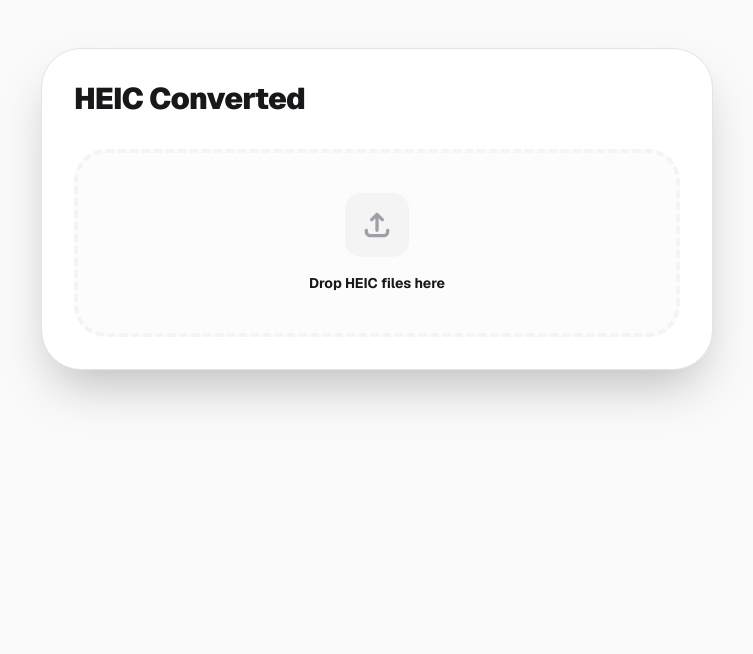
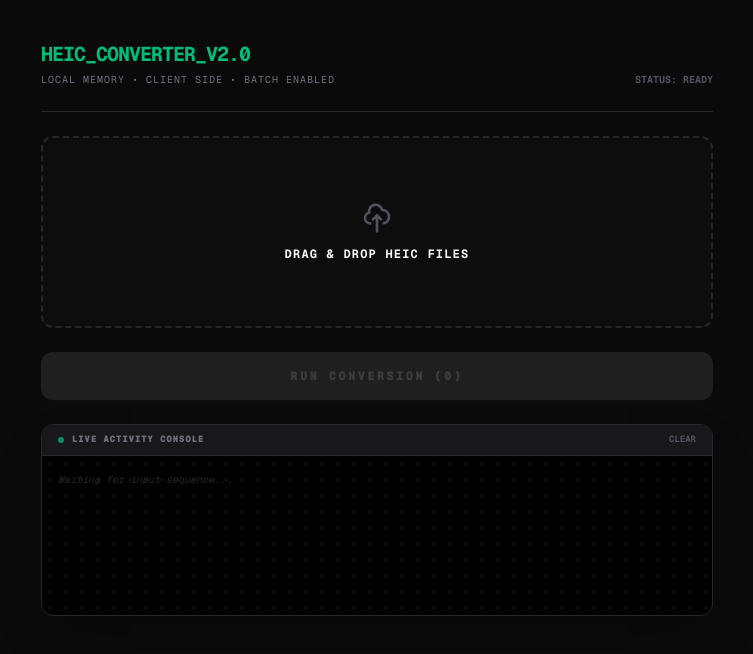
Before and after one commit to theneerajsahani/image-file-converter, a Next.js app: page / in a window 1280 px wide. Shown: the top 654 px of the page, without its empty margins (263-1016 px from the left). Built offline with nearby package versions, Linux system fonts and the light colour scheme.

Commit message:
Add pro activity console and individual file feedback

```diff
--- a/src/app/page.tsx
+++ b/src/app/page.tsx
@@ -1,95 +1,80 @@
 "use client";
 
-import { useState, useCallback, useEffect } from "react";
+import { useState, useCallback, useRef, useEffect } from "react";
 
 interface ConvertedFile {
+  id: string;
   name: string;
   url: string;
   blob: Blob;
-  status: "pending" | "converting" | "done" | "error";
+}
+
+interface LogEntry {
+  id: string;
+  timestamp: string;
+  message: string;
+  type: "info" | "success" | "error" | "process";
 }
 
 export default function Home() {
   const [files, setFiles] = useState<File[]>([]);
   const [isConverting, setIsConverting] = useState(false);
-  const [fileStatuses, setFileStatuses] = useState<Record<string, "pending" | "converting" | "done" | "error">>({});
   const [results, setResults] = useState<ConvertedFile[]>([]);
   const [progress, setProgress] = useState(0);
   const [isDragging, setIsDragging] = useState(false);
-  const [debugLog, setDebugLog] = useState<string[]>([]);
+  const [logs, setLogs] = useState<LogEntry[]>([]);
+  const consoleEndRef = useRef<HTMLDivElement>(null);
 
-  const log = (msg: string) => {
-    console.log(msg);
-    setDebugLog(prev => [...prev.slice(-4), msg]);
+  const addLog = (message: string, type: LogEntry["type"] = "info") => {
+    const newLog: LogEntry = {
+      id: Math.random().toString(36).substr(2, 9),
+      timestamp: new Date().toLocaleTimeString(),
+      message,
+      type
     };
+    setLogs(prev => [...prev.slice(-49), newLog]);
+  };
+
+  useEffect(() => {
+    consoleEndRef.current?.scrollIntoView({ behavior: "smooth" });
+  }, [logs]);
 
   const handleFiles = (selectedFiles: FileList | File[] | null) => {
     if (!selectedFiles) return;
 
     const incoming = Array.from(selectedFiles);
-    log(`Selected ${incoming.length} files`);
-
     const validFiles = incoming
       .filter(f => f.name.toLowerCase().endsWith(".heic"))
       .slice(0, 100);
 
-    log(`Valid HEIC: ${validFiles.length}`);
-
     if (validFiles.length === 0) {
-      alert("Please select .heic files");
+      addLog("No valid .heic files detected", "error");
+      alert("Please drop .heic files only.");
       return;
     }
 
     setFiles(validFiles);
-    const initialStatuses: Record<string, "pending" | "converting" | "done" | "error"> = {};
-    validFiles.forEach(f => initialStatuses[f.name] = "pending");
-    setFileStatuses(initialStatuses);
     setResults([]);
     setProgress(0);
+    addLog(`Loaded ${validFiles.length} files. Ready to convert.`, "success");
   };
-
-  const onDragOver = useCallback((e: React.DragEvent) => {
-    e.preventDefault();
-    e.stopPropagation();
-    setIsDragging(true);
-  }, []);
-
-  const onDragLeave = useCallback((e: React.DragEvent) => {
-    e.preventDefault();
-    e.stopPropagation();
-    setIsDragging(false);
-  }, []);
-
-  const onDrop = useCallback((e: React.DragEvent) => {
-    e.preventDefault();
-    e.stopPropagation();
-    setIsDragging(false);
-    log("Files dropped");
-    if (e.dataTransfer.files && e.dataTransfer.files.length > 0) {
-      handleFiles(e.dataTransfer.files);
-    }
-  }, []);
 
   const convertImages = async () => {
     if (files.length === 0) return;
     setIsConverting(true);
     setResults([]);
     setProgress(0);
-    log("Starting conversion...");
+    addLog("Initializing conversion engine...", "process");
 
     try {
-      // Dynamic import with fallback
       const lib = await import("heic2any");
       const heic2any = lib.default || lib;
-      log("Library loaded");
-
-      const converted: ConvertedFile[] = [];
+      addLog("Engine loaded. Starting batch processing...", "info");
 
       for (let i = 0; i < files.length; i++) {
         const file = files[i];
-        log(`Converting ${file.name}...`);
-
-        setFileStatuses(prev => ({ ...prev, [file.name]: "converting" }));
+        const fileId = Math.random().toString(36).substr(2, 9);
+        addLog(`Processing [${i+1}/${files.length}]: ${file.name}`, "process");
 
         try {
           const blob = await (heic2any as any)({
@@ -102,33 +87,31 @@ export default function Home() {
           const fileName = file.name.replace(/\.[^/.]+$/, "") + ".jpg";
 
           const res: ConvertedFile = {
+            id: fileId,
             name: fileName,
             url: URL.createObjectURL(resultBlob),
             blob: resultBlob,
-            status: "done"
           };
 
-          converted.push(res);
-          setFileStatuses(prev => ({ ...prev, [file.name]: "done" }));
           setResults(prev => [...prev, res]);
+          addLog(`✓ Successfully converted: ${fileName}`, "success");
         } catch (err) {
-          log(`Error on ${file.name}`);
+          addLog(`✗ Failed to convert: ${file.name}`, "error");
           console.error(err);
-          setFileStatuses(prev => ({ ...prev, [file.name]: "error" }));
         }
         setProgress(Math.round(((i + 1) / files.length) * 100));
       }
-      log("Batch complete");
+      addLog("Batch conversion finished!", "success");
     } catch (error) {
-      log("Global conversion error");
+      addLog("CRITICAL: Failed to load conversion engine", "error");
       console.error(error);
-      alert("Failed to load conversion engine.");
     } finally {
       setIsConverting(false);
     }
   };
 
-  const downloadAll = async () => {
+  const downloadZip = async () => {
+    addLog("Generating ZIP archive...", "process");
     const JSZip = (await import("jszip")).default;
     const zip = new JSZip();
     results.forEach(res => zip.file(res.name, res.blob));
@@ -138,81 +121,112 @@ export default function Home() {
     link.href = url;
     link.download = "converted_images.zip";
     link.click();
+    addLog("ZIP download started.", "success");
   };
 
   return (
-    <div className="flex min-h-screen flex-col items-center py-12 px-4 bg-zinc-50 dark:bg-zinc-950 font-sans transition-colors duration-300">
-      <div className="w-full max-w-2xl p-8 bg-white dark:bg-zinc-900 rounded-[2.5rem] shadow-2xl border border-zinc-200 dark:border-zinc-800">
-        <div className="flex justify-between items-center mb-8">
-          <h1 className="text-3xl font-black text-zinc-900 dark:text-zinc-50 tracking-tight">HEIC Converted</h1>
-          <div className="flex gap-2">
-             {debugLog.length > 0 && <span className="text-[10px] text-zinc-400 font-mono animate-pulse">{debugLog[debugLog.length-1]}</span>}
+    <div className="flex min-h-screen flex-col items-center py-10 px-4 bg-[#0a0a0a] text-zinc-100 font-mono">
+      <div className="w-full max-w-2xl flex flex-col gap-6">
+
+        {/* Header */}
+        <div className="flex justify-between items-end border-b border-zinc-800 pb-6">
+          <div className="space-y-1">
+            <h1 className="text-xl font-bold tracking-tighter text-emerald-500 uppercase">HEIC_CONVERTER_V2.0</h1>
+            <p className="text-[10px] text-zinc-500 uppercase tracking-widest">Local Memory • Client Side • Batch Enabled</p>
+          </div>
+          <div className="text-[10px] text-right font-bold text-zinc-600">
+            STATUS: {isConverting ? "RUNNING" : "READY"}
           </div>
         </div>
 
-        <div className="flex flex-col gap-6">
+        {/* Upload Zone */}
         <div
-            onDragOver={onDragOver}
-            onDragLeave={onDragLeave}
-            onDrop={onDrop}
+          onDragOver={(e) => { e.preventDefault(); setIsDragging(true); }}
+          onDragLeave={() => setIsDragging(false)}
+          onDrop={(e) => { e.preventDefault(); setIsDragging(false); handleFiles(e.dataTransfer.files); }}
           className={`
-              relative border-4 border-dashed rounded-[2rem] p-10
-              flex flex-col items-center justify-center gap-4
-              transition-all duration-300
-              ${isDragging
-                ? "border-emerald-500 bg-emerald-500/5 scale-[1.01]"
-                : "border-zinc-100 dark:border-zinc-800 bg-zinc-50/50 dark:bg-zinc-950/50 hover:border-zinc-300 dark:hover:border-zinc-700"
-              }
+            relative h-48 border-2 border-dashed rounded-xl flex flex-col items-center justify-center gap-3 transition-all
+            ${isDragging ? "border-emerald-500 bg-emerald-500/5" : "border-zinc-800 bg-zinc-900/30 hover:border-zinc-700"}
           `}
         >
           <input type="file" accept=".heic" multiple onChange={(e) => handleFiles(e.target.files)} className="absolute inset-0 w-full h-full opacity-0 cursor-pointer z-20" />
-            <div className={`w-16 h-16 rounded-2xl flex items-center justify-center transition-all ${isDragging ? 'bg-emerald-500 text-white' : 'bg-zinc-100 dark:bg-zinc-800 text-zinc-400'}`}>
-              <svg className="w-8 h-8" fill="none" stroke="currentColor" viewBox="0 0 24 24"><path strokeLinecap="round" strokeLinejoin="round" strokeWidth="2.5" d="M4 16v1a3 3 0 003 3h10a3 3 0 003-3v-1m-4-8l-4-4m0 0L8 8m4-4v12"></path></svg>
-            </div>
-            <p className="text-sm font-bold text-zinc-900 dark:text-zinc-100">Drop HEIC files here</p>
+          <svg className={`w-8 h-8 ${isDragging ? "text-emerald-500" : "text-zinc-600"}`} fill="none" stroke="currentColor" viewBox="0 0 24 24">
+            <path strokeLinecap="round" strokeLinejoin="round" strokeWidth="2" d="M7 16a4 4 0 01-.88-7.903A5 5 0 1115.9 6L16 6a5 5 0 011 9.9M15 13l-3-3m0 0l-3 3m3-3v12"></path>
+          </svg>
+          <p className="text-xs font-bold uppercase tracking-widest">{isDragging ? "Drop Files Now" : "Drag & Drop HEIC Files"}</p>
         </div>
 
-          {files.length > 0 && (
-            <div className="bg-zinc-50 dark:bg-zinc-950/50 rounded-3xl p-6 border border-zinc-100 dark:border-zinc-800">
-              <div className="flex justify-between items-center mb-4">
-                <span className="text-xs font-black uppercase tracking-widest text-zinc-400">{files.length} Files Selected</span>
-                {!isConverting && results.length === 0 && (
-                  <button onClick={convertImages} className="px-6 py-2 bg-zinc-900 dark:bg-zinc-50 text-zinc-50 dark:text-zinc-900 rounded-full font-black text-xs uppercase tracking-widest hover:scale-105 active:scale-95 transition-all">Convert All</button>
+        {/* Action Bar */}
+        <div className="flex gap-4">
+          <button
+            onClick={convertImages}
+            disabled={files.length === 0 || isConverting}
+            className="flex-1 py-4 bg-emerald-600 text-white rounded-xl font-black text-xs uppercase tracking-[0.2em] hover:bg-emerald-500 disabled:opacity-20 disabled:grayscale transition-all shadow-lg shadow-emerald-900/20"
+          >
+            {isConverting ? "Converting..." : `Run Conversion (${files.length})`}
+          </button>
+
+          {results.length > 0 && !isConverting && (
+            <button
+              onClick={downloadZip}
+              className="px-8 py-4 bg-zinc-100 text-black rounded-xl font-black text-xs uppercase tracking-[0.2em] hover:bg-white transition-all"
+            >
+              Get ZIP
+            </button>
           )}
         </div>
 
-              <div className="max-h-60 overflow-y-auto space-y-2 pr-2 custom-scrollbar">
-                {files.map((file, i) => (
-                  <div key={i} className="flex items-center justify-between p-3 bg-white dark:bg-zinc-900 rounded-xl border border-zinc-100 dark:border-zinc-800 text-xs">
-                    <span className="truncate max-w-[200px] text-zinc-600 dark:text-zinc-400 font-medium">{file.name}</span>
-                    <div className="flex items-center gap-3">
-                      {fileStatuses[file.name] === "pending" && <span className="text-zinc-400 font-bold uppercase text-[9px]">Waiting</span>}
-                      {fileStatuses[file.name] === "converting" && <span className="text-blue-500 font-bold uppercase text-[9px] animate-pulse">Converting...</span>}
-                      {fileStatuses[file.name] === "done" && <span className="text-emerald-500 font-bold uppercase text-[9px]">Done</span>}
-                      {fileStatuses[file.name] === "error" && <span className="text-red-500 font-bold uppercase text-[9px]">Failed</span>}
-                    </div>
+        {/* Result Table */}
+        {results.length > 0 && (
+          <div className="bg-zinc-900/50 rounded-xl border border-zinc-800 p-4">
+            <h2 className="text-[10px] font-black uppercase text-zinc-500 mb-4 tracking-widest">Successful Conversions</h2>
+            <div className="grid grid-cols-1 gap-1 max-h-40 overflow-y-auto pr-2 custom-scrollbar">
+              {results.map((res) => (
+                <div key={res.id} className="flex items-center justify-between p-3 bg-black/40 rounded-lg text-[10px] border border-zinc-800/50">
+                  <span className="truncate text-zinc-400 max-w-[280px]">{res.name}</span>
+                  <a href={res.url} download={res.name} className="text-emerald-500 font-black hover:text-emerald-400 underline uppercase tracking-tighter">Download</a>
                 </div>
               ))}
             </div>
           </div>
         )}
 
-          {isConverting && (
-            <div className="px-2 space-y-2">
-              <div className="w-full bg-zinc-100 dark:bg-zinc-800 h-2 rounded-full overflow-hidden">
-                <div className="bg-emerald-500 h-full transition-all duration-500" style={{ width: `${progress}%` }}></div>
+        {/* Activity Console */}
+        <div className="flex flex-col h-48 bg-black border border-zinc-800 rounded-xl overflow-hidden shadow-2xl">
+          <div className="bg-zinc-900 px-4 py-2 border-b border-zinc-800 flex justify-between items-center">
+            <span className="text-[9px] font-black text-zinc-500 tracking-widest uppercase flex items-center gap-2">
+              <span className="w-1.5 h-1.5 rounded-full bg-emerald-500 animate-pulse"></span>
+              Live Activity Console
+            </span>
+            <button onClick={() => setLogs([])} className="text-[9px] text-zinc-600 hover:text-zinc-400 font-bold uppercase">Clear</button>
+          </div>
+          <div className="flex-1 overflow-y-auto p-4 space-y-1.5 font-mono text-[10px] custom-scrollbar bg-[radial-gradient(#1a1a1a_1px,transparent_1px)] bg-[size:16px_16px]">
+            {logs.length === 0 && <div className="text-zinc-800 italic">Waiting for input sequence...</div>}
+            {logs.map((log) => (
+              <div key={log.id} className="flex gap-3 leading-relaxed">
+                <span className="text-zinc-700 shrink-0">[{log.timestamp}]</span>
+                <span className={`
+                  ${log.type === "success" ? "text-emerald-500" : ""}
+                  ${log.type === "error" ? "text-red-500" : ""}
+                  ${log.type === "process" ? "text-blue-400" : ""}
+                  ${log.type === "info" ? "text-zinc-400" : ""}
+                `}>
+                  {log.message}
+                </span>
+              </div>
+            ))}
+            <div ref={consoleEndRef} />
           </div>
         </div>
-          )}
 
-          {results.length > 0 && !isConverting && (
-            <div className="flex flex-col gap-3">
-              <button onClick={downloadAll} className="w-full py-4 bg-emerald-600 text-white rounded-2xl font-black text-sm uppercase tracking-widest hover:bg-emerald-700 transition-all shadow-lg shadow-emerald-500/20">Download ZIP ({results.length})</button>
-              <button onClick={() => { setFiles([]); setResults([]); setProgress(0); }} className="text-[10px] font-black uppercase tracking-widest text-zinc-400 hover:text-red-500 py-2">Start Over</button>
       </div>
-          )}
-        </div>
-      </div>
+
+      <style jsx global>{`
+        .custom-scrollbar::-webkit-scrollbar { width: 4px; }
+        .custom-scrollbar::-webkit-scrollbar-track { background: transparent; }
+        .custom-scrollbar::-webkit-scrollbar-thumb { background: #27272a; border-radius: 10px; }
+        .custom-scrollbar::-webkit-scrollbar-thumb:hover { background: #3f3f46; }
+      `}</style>
     </div>
   );
 }
```
Lines whose indentation alone changed are shown as unchanged.
